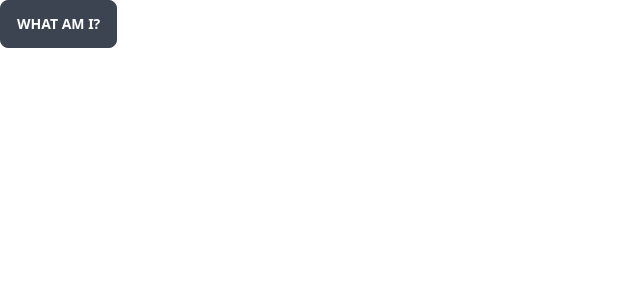
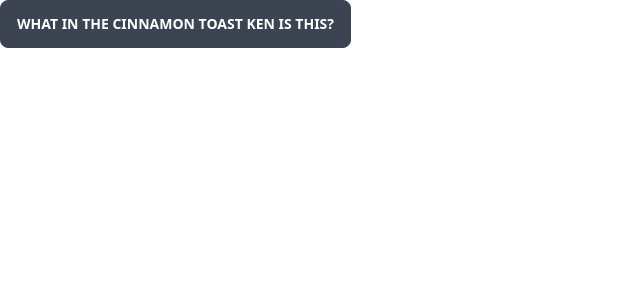
Before and after one commit to pseudoforceyt/projectTitin, a SvelteKit app: page / in a window 1280 px wide. Shown: the top 300 px of the page, without its empty margins (0-640 px from the left). Built offline with nearby package versions, Linux system fonts and the light colour scheme.

Commit message:
noob commit

```diff
--- a/src/routes/+page.svelte
+++ b/src/routes/+page.svelte
@@ -1,5 +1,5 @@
 <!-- The button to open modal -->
-<label for="my-modal-6" class="btn">What am I?</label>
+<label for="my-modal-6" class="btn">What in the cinnamon toast ken is this?</label>
 
 <!-- Put this part before </body> tag -->
 <input type="checkbox" id="my-modal-6" class="modal-toggle" />
```
